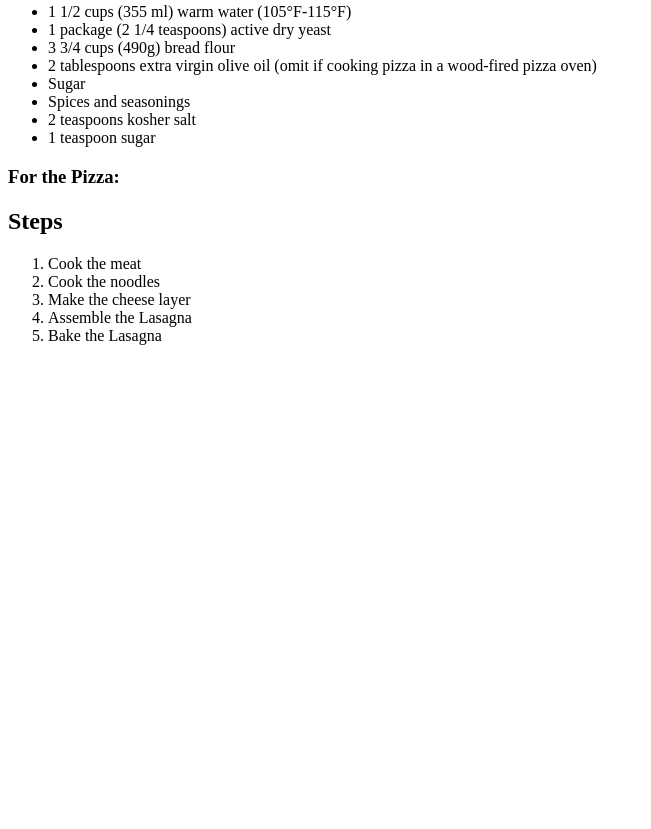
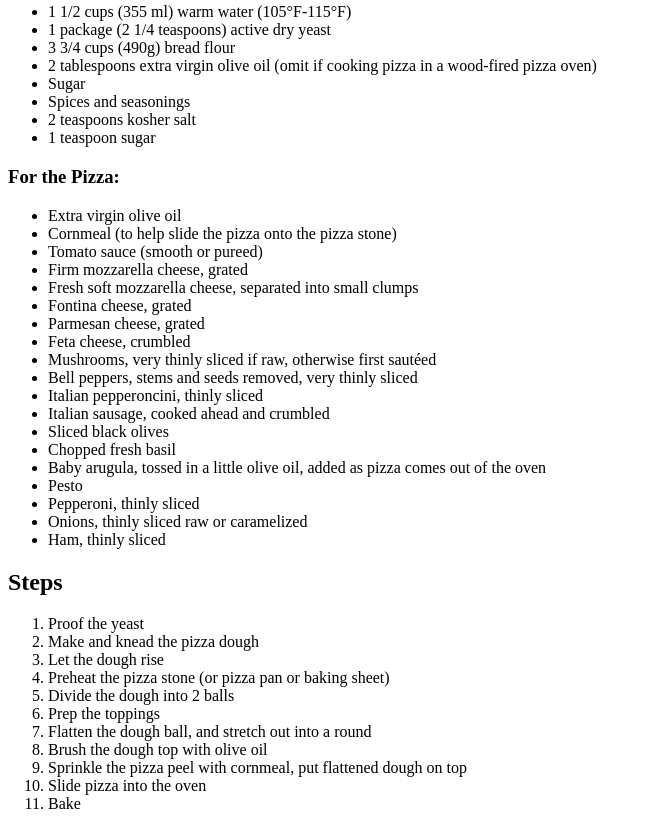
Before and after one commit to steakhappy/odin-recipes, a plain HTML site: page recipes/homemade-pizza.html in a window 1280 px wide. Shown: the part 518-1347 px from the top of the page, without its empty margins (0-651 px from the left). Before the commit the page ends 879 px from the top, so only its background shows below. Drawn offline with Linux system fonts and the light colour scheme.

Commit message:
Added homemade-pizza

```diff
--- a/recipes/homemade-pizza.html
+++ b/recipes/homemade-pizza.html
@@ -8,7 +8,7 @@
 <body>
     <a href="../index.html">Home</a>
 
-    <h1>Lasagna</h1>
+    <h1>Homemade Pizza</h1>
     <img src="../Pizza.jpeg" alt="Pizza">
 
     <h2>Description</h2>
@@ -29,14 +29,41 @@
     </ul>
 
     <h3><strong>For the Pizza:</strong></h3>
+    <ul>
+         <li>Extra virgin olive oil</li>
+         <li>Cornmeal (to help slide the pizza onto the pizza stone)</li>
+         <li>Tomato sauce (smooth or pureed)</li>
+         <li>Firm mozzarella cheese, grated</li>
+         <li>Fresh soft mozzarella cheese, separated into small clumps</li>
+         <li>Fontina cheese, grated</li>
+         <li>Parmesan cheese, grated</li>
+         <li>Feta cheese, crumbled</li>
+         <li>Mushrooms, very thinly sliced if raw, otherwise first sautéed</li>
+         <li>Bell peppers, stems and seeds removed, very thinly sliced</li>
+         <li>Italian pepperoncini, thinly sliced</li>
+         <li>Italian sausage, cooked ahead and crumbled</li>
+         <li>Sliced black olives</li>
+         <li>Chopped fresh basil</li>
+         <li>Baby arugula, tossed in a little olive oil, added as pizza comes out of the oven</li>
+         <li>Pesto</li>
+         <li>Pepperoni, thinly sliced</li>
+         <li>Onions, thinly sliced raw or caramelized</li>
+         <li>Ham, thinly sliced</li>
+     </ul>
 
     <h2>Steps</h2>
     <ol>
-         <li>Cook the meat</li>
-         <li>Cook the noodles</li>
-         <li>Make the cheese layer</li>
-         <li>Assemble the Lasagna</li>
-         <li>Bake the Lasagna</li>
+         <li>Proof the yeast</li>
+         <li>Make and knead the pizza dough</li>
+         <li>Let the dough rise</li>
+         <li>Preheat the pizza stone (or pizza pan or baking sheet)</li>
+         <li>Divide the dough into 2 balls</li>
+         <li>Prep the toppings</li>
+         <li>Flatten the dough ball, and stretch out into a round</li>
+         <li>Brush the dough top with olive oil</li>
+         <li>Sprinkle the pizza peel with cornmeal, put flattened dough on top</li>
+         <li>Slide pizza into the oven</li>
+         <li>Bake</li>
     </ol>
 
 
```
Also changed, not shown: index.html (+1 -0 lines).
